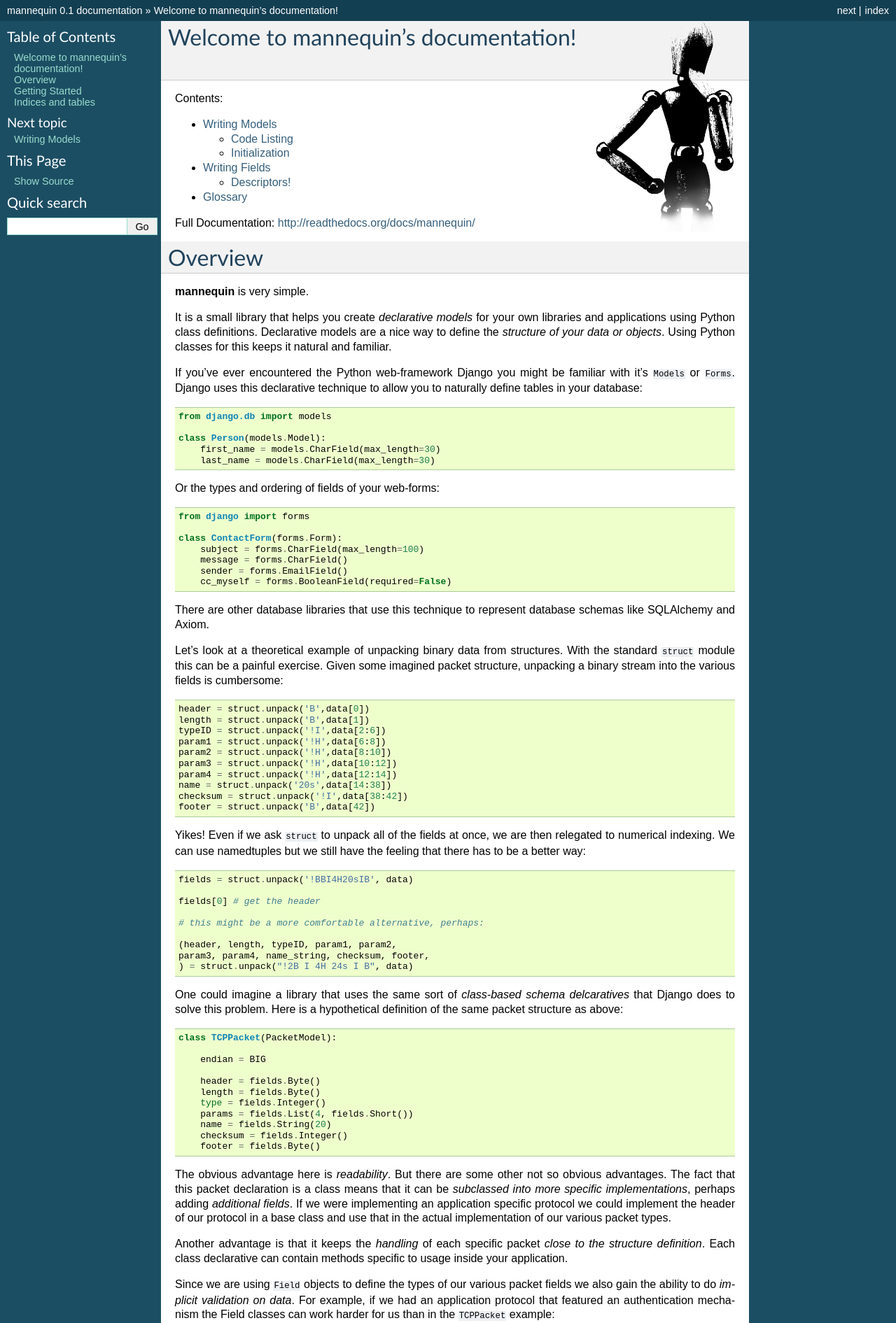
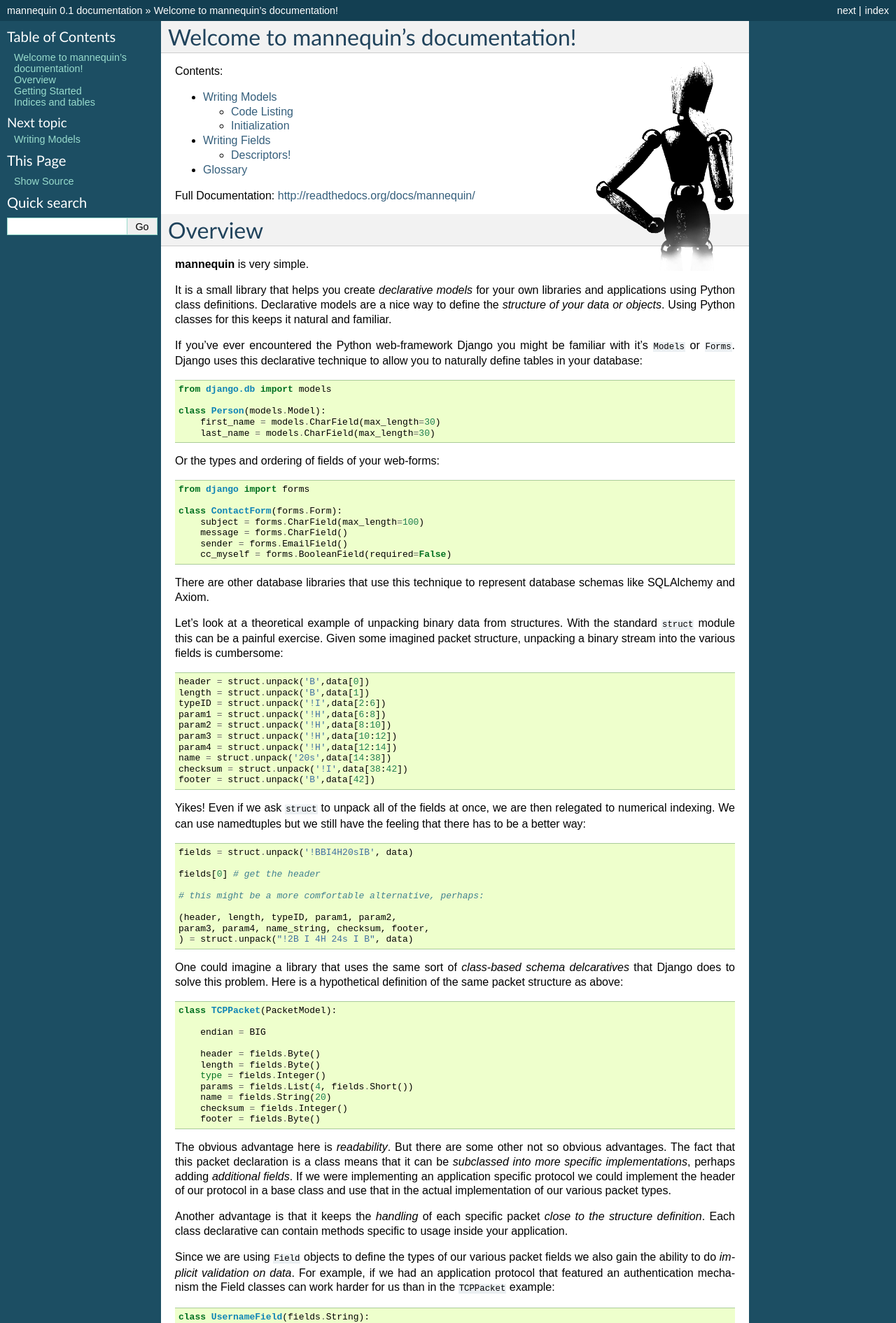
Before and after one commit to dustinlacewell/mannequin, a Sphinx documentation site: the page built from docs/index.rst, in a window 1280 px wide. Shown: the top 1891 px of the page at 70% size. Built offline with Sphinx 7.4.7, drawn with Linux system fonts in a browser that asks for light colours.

Commit message:
doc updates

```diff
--- a/docs/index.rst
+++ b/docs/index.rst
@@ -3,12 +3,12 @@
    You can adapt this file completely to your liking, but it should at least
    contain the root `toctree` directive.
 
+Welcome to mannequin's documentation!
+===========================================
+
 .. image:: _static/mannequin.png
     :align: right
     :width: 25%
-
-Welcome to mannequin's documentation!
-===========================================
 
 Contents:
 
```
